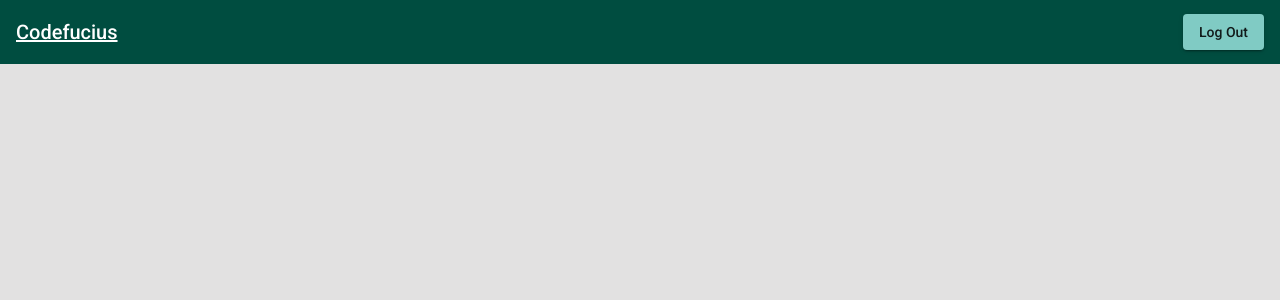
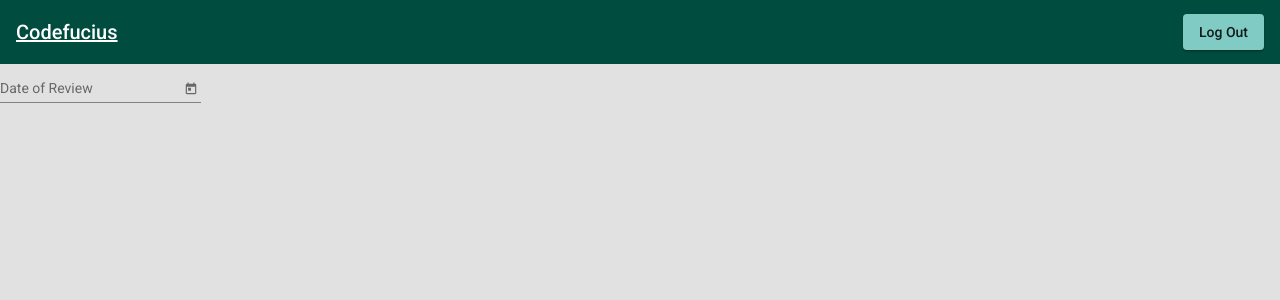
Before and after one commit to Capstone-Codefucius/codefucius-ui, an Angular app: page /datepicker in a window 1280 px wide. Before the commit this address led to /. Shown: the top 300 px of the page. Built offline with nearby package versions, Linux system fonts and the light colour scheme.

Commit message:
created datepicker component.

```diff
--- a/src/app/app-routing.module.ts
+++ b/src/app/app-routing.module.ts
@@ -7,6 +7,8 @@ import { ManagerComponent } from './manager/manager.component';
 import { RevieweeComponent} from './reviewee/reviewee.component';
 import { ReviewerComponent } from './reviewer/reviewer.component';
 import { FeedbackComponent } from './feedback/feedback.component';
+import { DatepickerComponent } from './datepicker/datepicker.component';
+
 
 
 const routes: Routes = [
@@ -16,6 +18,8 @@ const routes: Routes = [
   { path: 'reviewee', component: RevieweeComponent },
   { path: 'reviewer', component: ReviewerComponent },
   { path: 'feedback', component: FeedbackComponent },
+  { path: 'datepicker', component: DatepickerComponent },
+
 
 ];
 
--- a/src/app/app.module.ts
+++ b/src/app/app.module.ts
@@ -15,6 +15,7 @@ import { FeedbackComponent } from './feedback/feedback.component';
 import { BrowserAnimationsModule } from '@angular/platform-browser/animations';
 //custom class made for material
 import { MaterialModule } from './material';
+import { DatepickerComponent } from './datepicker/datepicker.component';
 
 
 @NgModule({
@@ -26,7 +27,8 @@ import { MaterialModule } from './material';
     AdminComponent,
     ManagerComponent,
     NavComponent,
-    FeedbackComponent
+    FeedbackComponent,
+    DatepickerComponent
 
   ],
   imports: [
--- /dev/null
+++ b/src/app/datepicker/datepicker.component.css
@@ -0,0 +1 @@
+/*left empty intentionally*/
--- /dev/null
+++ b/src/app/datepicker/datepicker.component.html
@@ -0,0 +1,8 @@
+
+
+<mat-form-field class="dobContain">
+    <input matInput [matDatepicker]="datePicker" class="field" maxlength="30" type="text"
+                       placeholder="Date of Review">
+    <mat-datepicker-toggle matSuffix [for]="datePicker"></mat-datepicker-toggle>
+    <mat-datepicker #datePicker></mat-datepicker>
+</mat-form-field>
--- /dev/null
+++ b/src/app/datepicker/datepicker.component.ts
@@ -0,0 +1,15 @@
+import { Component, OnInit } from '@angular/core';
+
+@Component({
+  selector: 'app-datepicker',
+  templateUrl: './datepicker.component.html',
+  styleUrls: ['./datepicker.component.css']
+})
+export class DatepickerComponent implements OnInit {
+
+  constructor() { }
+
+  ngOnInit(): void {
+  }
+
+}
```
Also changed, not shown: src/app/material.ts (+20 -3 lines), 1 other file (tests, documents, lock files or other folders).
